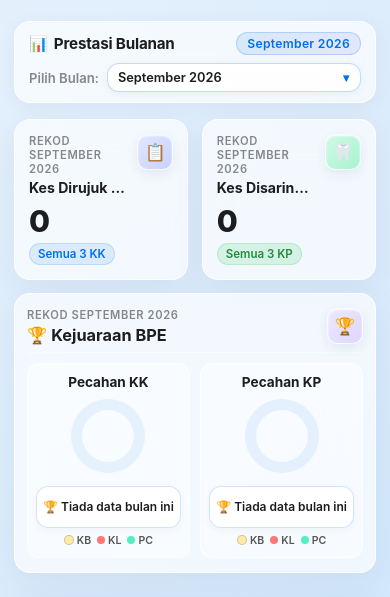
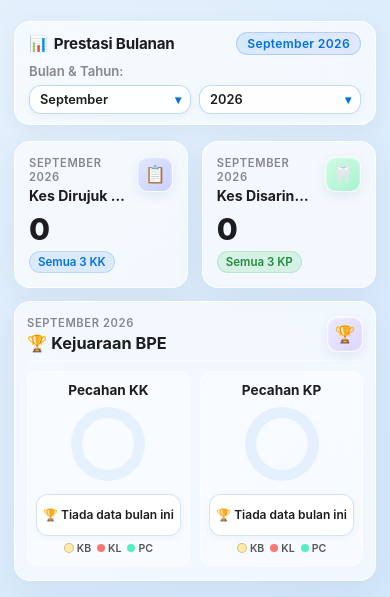
Before and after one commit to BPEforT2DM/BPEforT2DM, a plain HTML site: page index.html in a window 390 px wide. Shown: the part 239-836 px from the top of the page. Drawn offline with nearby package versions, Linux system fonts and the light colour scheme; no server answers.

Commit message:
month and date monthly dashboard

```diff
--- a/index.html
+++ b/index.html
@@ -245,13 +245,20 @@
         .dash-header-action {
             display: flex;
             align-items: center;
-            gap: 8px;
+            gap: 10px;
         }
 
         .dash-picker-label {
             font-size: 0.82rem;
             font-weight: 600;
             color: var(--text-secondary);
+            white-space: nowrap;
+        }
+
+        .dash-selectors-row {
+            display: flex;
+            align-items: center;
+            gap: 8px;
         }
 
         .glass-select-wrapper {
@@ -267,7 +274,7 @@
             background: rgba(255, 255, 255, 0.85);
             border: 1px solid rgba(0, 113, 227, 0.25);
             border-radius: 12px;
-            padding: 6px 32px 6px 14px;
+            padding: 6px 30px 6px 12px;
             font-size: 0.84rem;
             font-weight: 600;
             color: #1d1d1f;
@@ -278,6 +285,14 @@
             font-family: inherit;
         }
 
+        .glass-select-month {
+            min-width: 125px;
+        }
+
+        .glass-select-year {
+            min-width: 85px;
+        }
+
         .glass-month-select:hover {
             background: #ffffff;
             border-color: var(--accent-blue);
@@ -292,7 +307,7 @@
 
         .glass-select-wrapper .select-chevron {
             position: absolute;
-            right: 12px;
+            right: 10px;
             pointer-events: none;
             font-size: 0.75rem;
             color: var(--accent-blue);
@@ -954,15 +969,25 @@
             }
             .dash-header-action {
                 width: 100%;
-                justify-content: space-between;
+                display: flex;
+                flex-direction: column;
+                align-items: flex-start;
+                gap: 6px;
+            }
+            .dash-selectors-row {
+                width: 100%;
+                display: grid;
+                grid-template-columns: 1fr 1fr;
+                gap: 8px;
             }
             .glass-select-wrapper {
-                flex: 1;
+                width: 100%;
             }
             .glass-month-select {
                 width: 100%;
+                min-width: 0;
                 font-size: 0.8rem;
-                padding: 6px 28px 6px 10px;
+                padding: 6px 24px 6px 10px;
             }
             .dash-card {
                 padding: 14px;
@@ -1163,10 +1188,16 @@
                 <span class="dash-section-badge" id="dash-active-month-badge">September 2026</span>
             </div>
             <div class="dash-header-action">
-                <label for="dash-month-select" class="dash-picker-label" data-i18n="dash_select_month_label">Pilih Bulan:</label>
-                <div class="glass-select-wrapper">
-                    <select id="dash-month-select" class="glass-month-select" aria-label="Pilih Bulan"></select>
-                    <span class="select-chevron" aria-hidden="true">▾</span>
+                <span class="dash-picker-label" data-i18n="dash_select_month_label">Bulan & Tahun:</span>
+                <div class="dash-selectors-row">
+                    <div class="glass-select-wrapper">
+                        <select id="dash-select-month" class="glass-month-select glass-select-month" aria-label="Pilih Bulan"></select>
+                        <span class="select-chevron" aria-hidden="true">▾</span>
+                    </div>
+                    <div class="glass-select-wrapper">
+                        <select id="dash-select-year" class="glass-month-select glass-select-year" aria-label="Pilih Tahun"></select>
+                        <span class="select-chevron" aria-hidden="true">▾</span>
+                    </div>
                 </div>
             </div>
         </div>
@@ -1175,7 +1206,7 @@
         <div class="dash-card">
             <div class="dash-card-header">
                 <div class="dash-card-header-text">
-                    <span class="dash-card-subtitle dash-month-sub-label">Rekod September 2026</span>
+                    <span class="dash-card-subtitle dash-month-sub-label">September 2026</span>
                     <div class="dash-card-title" data-i18n="dash_kk_ref_title">Kes Dirujuk KK</div>
                 </div>
                 <div class="dash-pill-icon pill-blue" aria-hidden="true">📋</div>
@@ -1190,7 +1221,7 @@
         <div class="dash-card">
             <div class="dash-card-header">
                 <div class="dash-card-header-text">
-                    <span class="dash-card-subtitle dash-month-sub-label">Rekod September 2026</span>
+                    <span class="dash-card-subtitle dash-month-sub-label">September 2026</span>
                     <div class="dash-card-title" data-i18n="dash_kp_scr_title">Kes Disaring KP</div>
                 </div>
                 <div class="dash-pill-icon pill-green" aria-hidden="true">🦷</div>
@@ -1205,7 +1236,7 @@
         <div class="dash-card champ-card-group">
             <div class="dash-card-header champ-group-header">
                 <div class="dash-card-header-text">
-                    <span class="dash-card-subtitle dash-month-sub-label">Rekod September 2026</span>
+                    <span class="dash-card-subtitle dash-month-sub-label">September 2026</span>
                     <div class="dash-card-title champ-master-title">🏆 <span data-i18n="champ_master_title">Kejuaraan BPE</span></div>
                 </div>
                 <div class="dash-pill-icon pill-purple" aria-hidden="true">🏆</div>
@@ -1873,6 +1904,7 @@
             return `${y}-${m}`;
         }
 
+        let userSelectedDashboardMonth = null;
         let selectedDashboardMonth = getCurrentYearMonth();
 
         const latestDashboardStats = {
@@ -1903,11 +1935,7 @@
         }
 
         function formatMonthSubLabel(yearMonth, lang) {
-            const mName = formatMonthName(yearMonth, lang);
-            if (lang === 'bm') {
-                return `Rekod ${mName}`;
-            }
-            return `${mName} Record`;
+            return formatMonthName(yearMonth, lang);
         }
 
         function updateDashboardMonthLabels() {
@@ -1926,21 +1954,43 @@
         }
 
         function populateDashboardMonthOptions(screeningsData) {
-            const selectEl = document.getElementById('dash-month-select');
-            if (!selectEl) return;
-
-            const monthsSet = new Set();
+            const monthSelect = document.getElementById('dash-select-month');
+            const yearSelect = document.getElementById('dash-select-year');
+            if (!monthSelect || !yearSelect) return;
+
+            // Make sure default is strictly the current month unless explicitly selected by user
+            const currentYm = getCurrentYearMonth();
+            let targetYm = userSelectedDashboardMonth || currentYm;
+            if (targetYm < '2025-01') {
+                targetYm = (currentYm >= '2025-01') ? currentYm : '2025-01';
+            }
+
+            const parts = targetYm.split('-');
+            const targetYear = parts[0] || '2026';
+            const targetMonth = parts[1] || '09';
+
+            // 1. Populate Months (01 to 12)
+            const monthNames = (currentLang === 'bm') ? MONTH_NAMES_BM : MONTH_NAMES_EN;
+            monthSelect.innerHTML = '';
+            for (let i = 0; i < 12; i++) {
+                const mVal = String(i + 1).padStart(2, '0');
+                const opt = document.createElement('option');
+                opt.value = mVal;
+                opt.textContent = monthNames[i];
+                monthSelect.appendChild(opt);
+            }
+            monthSelect.value = targetMonth;
+
+            // 2. Populate Years (2025 until 2030 onwards)
             const now = new Date();
             const curY = now.getFullYear();
-
-            // Populate all 12 months for current year and previous year
-            for (let y = curY; y >= curY - 1; y--) {
-                for (let m = 12; m >= 1; m--) {
-                    monthsSet.add(`${y}-${String(m).padStart(2, '0')}`);
-                }
-            }
-
-            // Also inspect any historical records in Firebase data
+            const yearsSet = new Set();
+            for (let y = 2025; y <= 2030; y++) {
+                yearsSet.add(y);
+            }
+            if (curY >= 2025) yearsSet.add(curY);
+
+            // Also inspect any historical records in Firebase data (>= 2025 only)
             const data = screeningsData || {};
             ['kk', 'kp'].forEach(type => {
                 if (data[type]) {
@@ -1948,35 +1998,39 @@
                         const recs = data[type][clinic] || {};
                         Object.keys(recs).forEach(k => {
                             const rec = recs[k];
-                            if (rec.tarikh && typeof rec.tarikh === 'string' && rec.tarikh.length >= 7) {
-                                monthsSet.add(rec.tarikh.substring(0, 7));
+                            let y = null;
+                            if (rec.tarikh && typeof rec.tarikh === 'string' && rec.tarikh.length >= 4) {
+                                y = parseInt(rec.tarikh.substring(0, 4), 10);
                             } else if (rec.createdAt) {
                                 const d = new Date(rec.createdAt);
                                 if (!isNaN(d.getTime())) {
-                                    monthsSet.add(`${d.getFullYear()}-${String(d.getMonth() + 1).padStart(2, '0')}`);
+                                    y = d.getFullYear();
                                 }
+                            }
+                            if (y && !isNaN(y) && y >= 2025) {
+                                yearsSet.add(y);
                             }
                         });
                     });
                 }
             });
 
-            // Sort descending (newest month first)
-            const sortedMonths = Array.from(monthsSet).sort().reverse();
-
-            const curVal = selectedDashboardMonth || getCurrentYearMonth();
-            selectEl.innerHTML = '';
-            sortedMonths.forEach(ym => {
+            // Sort years (2025 to 2030)
+            const sortedYears = Array.from(yearsSet).sort((a, b) => a - b);
+            yearSelect.innerHTML = '';
+            sortedYears.forEach(y => {
                 const opt = document.createElement('option');
-                opt.value = ym;
-                opt.textContent = formatMonthName(ym, currentLang);
-                if (ym === curVal) opt.selected = true;
-                selectEl.appendChild(opt);
+                opt.value = String(y);
+                opt.textContent = String(y);
+                yearSelect.appendChild(opt);
             });
 
-            if (!selectedDashboardMonth) {
-                selectedDashboardMonth = selectEl.value || getCurrentYearMonth();
-            }
+            yearSelect.value = targetYear;
+            if (!yearSelect.value && sortedYears.length > 0) {
+                yearSelect.value = String(sortedYears[0]);
+            }
+
+            selectedDashboardMonth = `${yearSelect.value}-${monthSelect.value}`;
         }
 
         function isRecordInMonth(rec, targetMonth) {
@@ -2277,13 +2331,26 @@
         }
 
         function listenToDashboard() {
-            const monthSelect = document.getElementById('dash-month-select');
+            const monthSelect = document.getElementById('dash-select-month');
+            const yearSelect = document.getElementById('dash-select-year');
+
+            function handleSelectorChange() {
+                const m = document.getElementById('dash-select-month');
+                const y = document.getElementById('dash-select-year');
+                if (m && y && m.value && y.value) {
+                    userSelectedDashboardMonth = `${y.value}-${m.value}`;
+                    selectedDashboardMonth = userSelectedDashboardMonth;
+                    updateMonthlyDashboard(cachedScreeningsData);
+                }
+            }
+
             if (monthSelect && !monthSelect.dataset.listenerAttached) {
                 monthSelect.dataset.listenerAttached = 'true';
-                monthSelect.addEventListener('change', function() {
-                    selectedDashboardMonth = this.value;
-                    updateMonthlyDashboard(cachedScreeningsData);
-                });
+                monthSelect.addEventListener('change', handleSelectorChange);
+            }
+            if (yearSelect && !yearSelect.dataset.listenerAttached) {
+                yearSelect.dataset.listenerAttached = 'true';
+                yearSelect.addEventListener('change', handleSelectorChange);
             }
 
             db.ref('screenings').on('value', (snapshot) => {
@@ -2308,7 +2375,7 @@
                 doc_title:        'Surat Rujukan',
                 // Monthly Dashboard
                 dash_section_title:   'Prestasi Bulanan',
-                dash_select_month_label: 'Pilih Bulan:',
+                dash_select_month_label: 'Bulan & Tahun:',
                 dash_month_sub:       'Bulan Ini',
                 dash_kk_ref_title:    'Kes Dirujuk KK',
                 dash_kp_scr_title:    'Kes Disaring KP',
@@ -2388,7 +2455,7 @@
                 doc_title:        'Referral Letter',
                 // Monthly Dashboard
                 dash_section_title:   'Monthly Performance',
-                dash_select_month_label: 'Select Month:',
+                dash_select_month_label: 'Month & Year:',
                 dash_month_sub:       'This Month',
                 dash_kk_ref_title:    'Referred from KK',
                 dash_kp_scr_title:    'Screened at KP',
```
